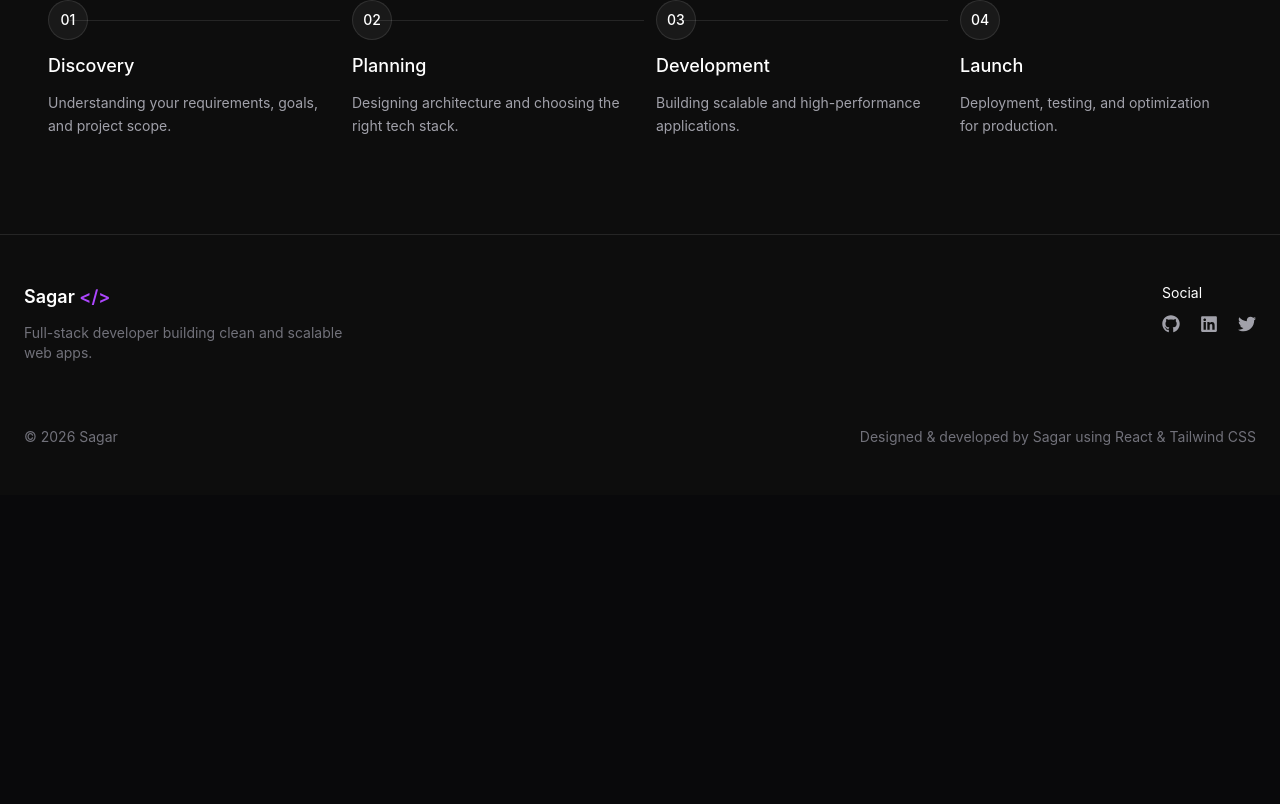
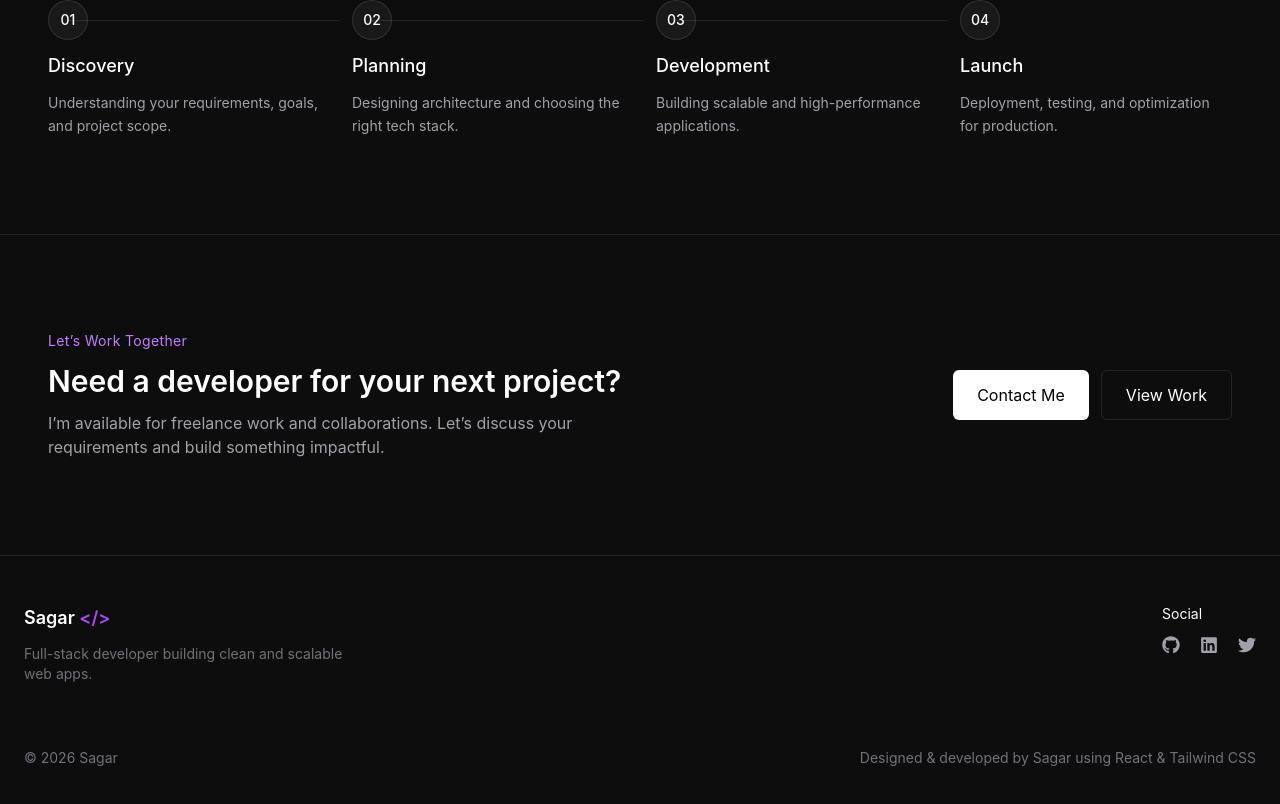
Before and after one commit to CodeManBist/Sagar-Portfolio, a React app in the folder frontend/: page /services in a window 1280 px wide. Shown: the part 1580-2384 px from the top of the page. Before the commit the page ends 2075 px from the top, so only its background shows below. Built offline with nearby package versions, Linux system fonts and the light colour scheme; the HTML template or start-up script is replaced by a standard one.

Commit message:
CTA for service add

```diff
--- /dev/null
+++ b/frontend/src/components/services/CTA.jsx
@@ -0,0 +1,53 @@
+import React from "react";
+
+const CTA = () => {
+  return (
+    <section className="py-20 md:py-24 bg-[#0d0d0d] border-t border-white/10">
+      <div className="max-w-7xl mx-auto px-6 md:px-10 lg:px-12">
+
+        {/* 🔥 Split Layout */}
+        <div className="flex flex-col md:flex-row md:items-center md:justify-between gap-8">
+
+          {/* LEFT CONTENT */}
+          <div className="max-w-xl space-y-3">
+
+            <p className="text-purple-400 text-sm tracking-wide">
+              Let’s Work Together
+            </p>
+
+            <h2 className="text-2xl md:text-3xl font-semibold text-white">
+              Need a developer for your next project?
+            </h2>
+
+            <p className="text-[#a1a1aa] text-sm md:text-base">
+              I’m available for freelance work and collaborations. Let’s discuss your requirements and build something impactful.
+            </p>
+
+          </div>
+
+          {/* RIGHT ACTION */}
+          <div className="flex flex-col sm:flex-row gap-3">
+
+            <button className="w-full sm:w-auto px-6 py-3 rounded-md bg-white text-black
+            transition-all duration-200
+            hover:bg-neutral-200 hover:-translate-y-1
+            hover:shadow-[0_0_20px_rgba(255,255,255,0.15)]">
+              Contact Me
+            </button>
+
+            <button className="w-full sm:w-auto px-6 py-3 rounded-md border border-white/10 text-white
+            transition-all duration-200
+            hover:bg-white/5 hover:-translate-y-1">
+              View Work
+            </button>
+
+          </div>
+
+        </div>
+
+      </div>
+    </section>
+  );
+};
+
+export default CTA;
--- a/frontend/src/pages/Services.jsx
+++ b/frontend/src/pages/Services.jsx
@@ -4,6 +4,7 @@ import Footer from '../components/common/Footer'
 import Hero from '../components/services/Hero'
 import ServicesGrid from '../components/services/ServicesGrid'
 import Process from '../components/services/Process'
+import CTA from '../components/services/CTA'
 
 const Services = () => {
 	return (
@@ -12,6 +13,7 @@ const Services = () => {
 			<Hero />
 			<ServicesGrid />
 			<Process />
+			<CTA />
 			<Footer />
 		</>
 	)
```
